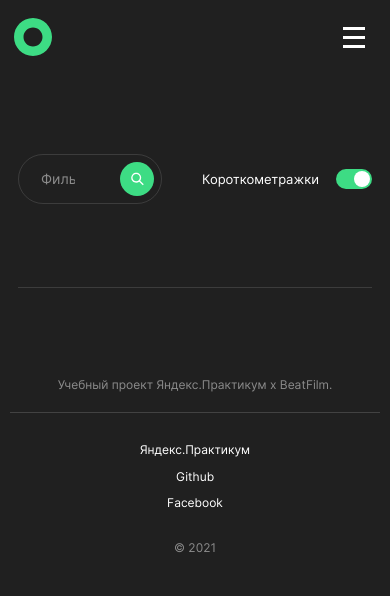
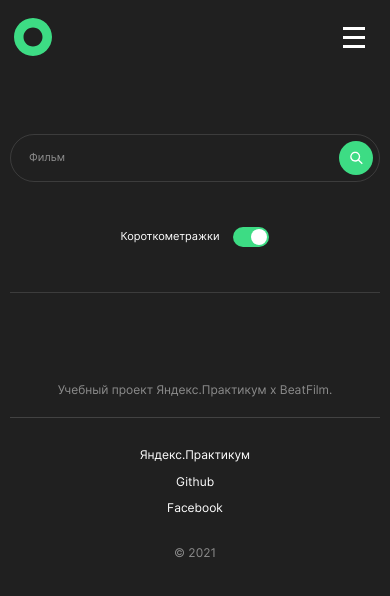
Before and after one commit to sahvea/movies-explorer-frontend, a React (Create React App) app: page /movies in a window 390 px wide. Shown: the top 596 px of the page. Built offline with nearby package versions, Linux system fonts and the light colour scheme.

Commit message:
style: adjust SearchForm section to mobile devices

```diff
--- a/src/blocks/page/page.css
+++ b/src/blocks/page/page.css
@@ -23,18 +23,20 @@
   --font-accent-color: #000;
   --font-transp-color: #8b8b8b;
     /* карточки */
-  --card-bg-color: #222222;
+  --card-bg-color: #222;
     /* элементы */
   --landing-elements-color: #303030;
   --main-elements-color: #313131;
   --title-divider-color: #dadada;
   --divider-color: #424242;
   --divider-color-light: #e5e5e5;
-  --input-border-color: #aaaaaa;
+  --input-border-color: #aaa;
   --more-bnt-color: #2f2f2f;
+    /* checkbox */
+  --checkbox-bg: #3ddc84;
   --checkbox-bg-disabled: #343434;
+  --checkbox-circle: #fff;
   --checkbox-circle-disabled: #a0a0a0;
-  --checkbox-circle: #fff;
     /* акцентные цвета */
   --bright-color: #3ddc84;
   --bright-color-darker: #17806e;
--- a/src/components/SearchForm/FilterCheckbox/FilterCheckbox.css
+++ b/src/components/SearchForm/FilterCheckbox/FilterCheckbox.css
@@ -12,7 +12,7 @@
 }
 
 .filter-checkbox:checked{
-  background-color: var(--bright-color);
+  background-color: var(--checkbox-bg);
 }
 
 .filter-checkbox::before{
--- a/src/components/SearchForm/SearchForm.css
+++ b/src/components/SearchForm/SearchForm.css
@@ -19,7 +19,7 @@
   display: flex;
   justify-content: space-between;
   align-items: center;
-  padding: 7px 7px 7px 22px;
+  padding: 6px 6px 6px 22px;
   box-sizing: border-box;
   border: 1.5px solid rgba(var(--rgb-input-border-color), .2);
   border-radius: 50px;
@@ -70,3 +70,54 @@
   line-height: 1.4;
   cursor: pointer;
 }
+
+@media screen and (max-width: 1023px) {
+  .search {
+    padding-top: 60px;
+    padding-left: 30px;
+    padding-right: 30px;
+  }
+
+  .search__form {
+    padding-bottom: 55px;
+  }
+
+  .search__film-info {
+    display: grid;
+    grid-template-columns: 1fr;
+  }
+
+  .search__input-wrap {
+    padding-left: 18px;
+  }
+
+  .search__checkbox {
+    margin: 0 auto;
+    width: fit-content;
+  }
+}
+
+@media screen and (max-width: 575px) {
+  .search {
+    padding-left: 10px;
+    padding-right: 10px;
+  }
+
+  .search__form {
+    padding-bottom: 45px;
+  }
+
+  .search__film-info {
+    gap: 45px;
+  }
+
+  .search__form-input {
+    font-size: 11px;
+    line-height: 1.6;
+  }
+
+  .search__checkbox {
+    font-size: 11px;
+    line-height: 1.6;
+  }
+}
```
